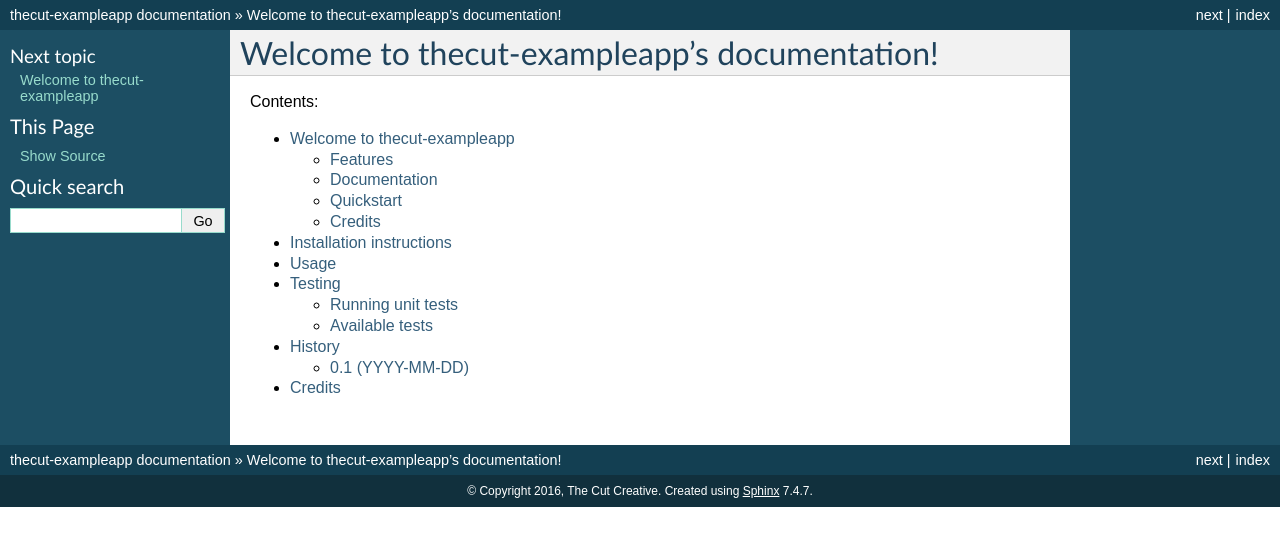
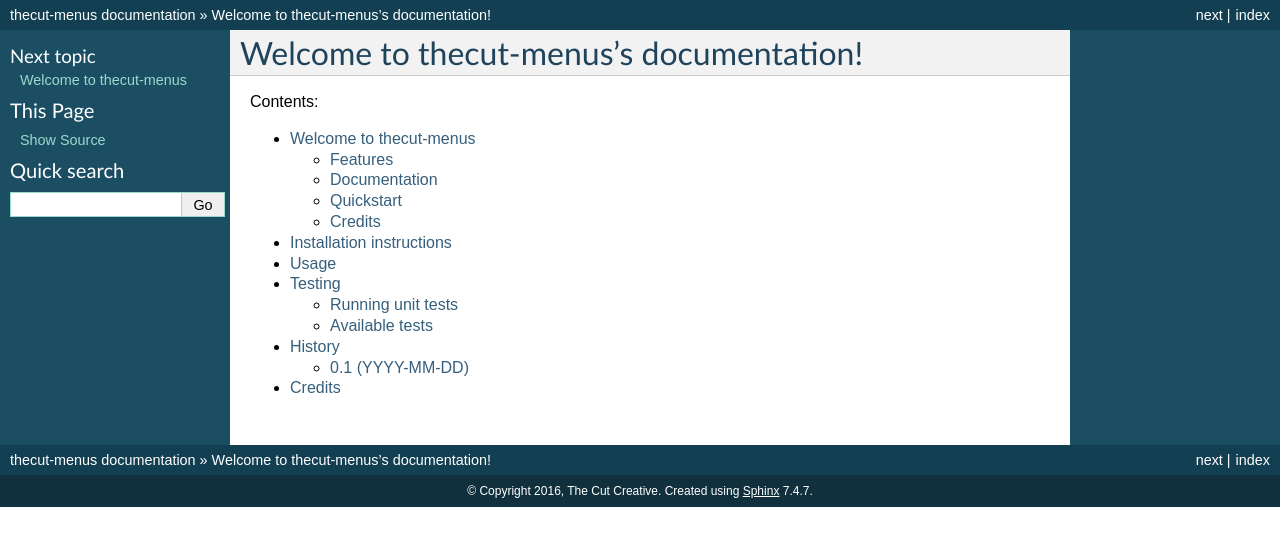
Before and after one commit to exemplarysoftware/thecut-menus, a Sphinx documentation site: the page built from docs/index.rst, in a window 1280 px wide. Shown: the top 546 px of the page. Built offline with Sphinx 7.4.7, drawn with Linux system fonts in a browser that asks for light colours; the version number could not be read and is left out.

Commit message:
Update docs to not refer to example app instead thecut-menus Refs #8140

```diff
--- a/docs/conf.py
+++ b/docs/conf.py
@@ -1,6 +1,6 @@
 # -*- coding: utf-8 -*-
 #
-# thecut-exampleapp documentation build configuration file, created by
+# thecut-menus documentation build configuration file, created by
 # sphinx-quickstart on Wed Jun 29 10:25:18 2016.
 #
 # This file is execfile()d with the current directory set to its
@@ -61,7 +61,7 @@
 master_doc = 'index'
 
 # General information about the project.
-project = u'thecut-exampleapp'
+project = u'thecut-menus'
 copyright = u'2016, The Cut Creative'
 author = u'The Cut Creative'
 
@@ -73,8 +73,8 @@
 
 
 # version = '.'.join(release.split('.')[:2])
-from thecut import exampleapp
-version = exampleapp.__version__
+from thecut import menus
+version = menus.__version__
 
 # The full version, including alpha/beta/rc tags.
 release = version
@@ -151,7 +151,7 @@
 # The name for this set of Sphinx documents.
 # "<project> v<release> documentation" by default.
 #
-# html_title = u'thecut-exampleapp v0.1'
+# html_title = u'thecut-menus v0.1'
 
 # A shorter title for the navigation bar.  Default is the same as html_title.
 #
@@ -251,7 +251,7 @@
 # html_search_scorer = 'scorer.js'
 
 # Output file base name for HTML help builder.
-htmlhelp_basename = 'thecut-exampleappdoc'
+htmlhelp_basename = 'thecut-menusdoc'
 
 # -- Options for LaTeX output ---------------------------------------------
 
@@ -277,7 +277,7 @@
 # (source start file, target name, title,
 #  author, documentclass [howto, manual, or own class]).
 latex_documents = [
-    (master_doc, 'thecut-exampleapp.tex', u'thecut-exampleapp Documentation',
+    (master_doc, 'thecut-menus.tex', u'thecut-menus Documentation',
      u'The Cut Creative', 'manual'),
 ]
 
@@ -313,7 +313,7 @@
 # One entry per manual page. List of tuples
 # (source start file, name, description, authors, manual section).
 man_pages = [
-    (master_doc, 'thecut-exampleapp', u'thecut-exampleapp Documentation',
+    (master_doc, 'thecut-menus', u'thecut-menus Documentation',
      [author], 1)
 ]
 
@@ -328,8 +328,8 @@
 # (source start file, target name, title, author,
 #  dir menu entry, description, category)
 texinfo_documents = [
-    (master_doc, 'thecut-exampleapp', u'thecut-exampleapp Documentation',
-     author, 'thecut-exampleapp', 'One line description of project.',
+    (master_doc, 'thecut-menus', u'thecut-menus Documentation',
+     author, 'thecut-menus', 'One line description of project.',
      'Miscellaneous'),
 ]
 
--- a/docs/index.rst
+++ b/docs/index.rst
@@ -1,9 +1,9 @@
-.. thecut-exampleapp documentation master file, created by
+.. thecut-menus documentation master file, created by
    sphinx-quickstart on Wed Jun 29 10:25:18 2016.
    You can adapt this file completely to your liking, but it should at least
    contain the root `toctree` directive.
 
-Welcome to thecut-exampleapp's documentation!
+Welcome to thecut-menus's documentation!
 =============================================
 
 Contents:
--- a/docs/installation.rst
+++ b/docs/installation.rst
@@ -6,17 +6,17 @@
 
 1. Install via pip / pypi::
 
-    $ pip install thecut-exampleapp
+    $ pip install thecut-menus
 
 
 2. Add to your project's ``INSTALLED_APPS`` setting::
 
     INSTALLED_APPS = [
         # ...
-        'thecut.exampleapp'
+        'thecut.menus'
         # ...
     ]
 
 3. Sync your project's migrations::
 
-    $ python manage.py migrate exampleapp
+    $ python manage.py migrate menus
--- a/docs/testing/availabletests.rst
+++ b/docs/testing/availabletests.rst
@@ -6,5 +6,5 @@
   ``TestCaseName``
   -----------------
 
-  .. autoclass:: thecut.exampleapp.tests.module.TestClassName
+  .. autoclass:: thecut.menus.tests.module.TestClassName
     :members:
--- a/docs/testing/howto.rst
+++ b/docs/testing/howto.rst
@@ -32,10 +32,10 @@
 
 2. Create and activate a ``virtualenv``::
 
-    $ cd thecut-exampleapp
+    $ cd thecut-menus
     $ virtualenv .
     $ source bin/activate
-    (thecut-exampleapp) $
+    (thecut-menus) $
 
 3. Follow 'Using your system's Python / Django' above.
 
@@ -52,7 +52,7 @@
 
 2. Run ``tox``::
 
-    (thecut-exampleapp) $ tox --recreate
+    (thecut-menus) $ tox --recreate
 
 Tox assumes that a number of different Python versions are available on your
 system. If you do not have all required versions of Python installed on your
```
Also changed, not shown: README.rst (+11 -11 lines), 3 other files.
